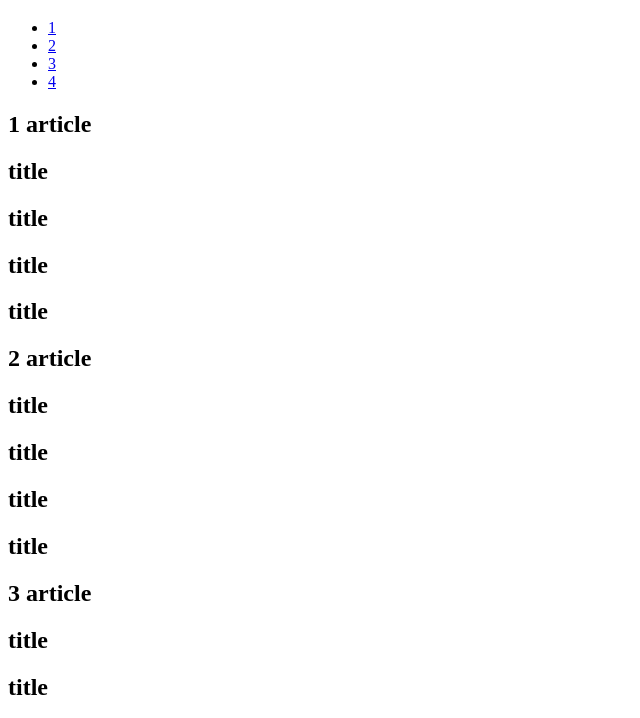
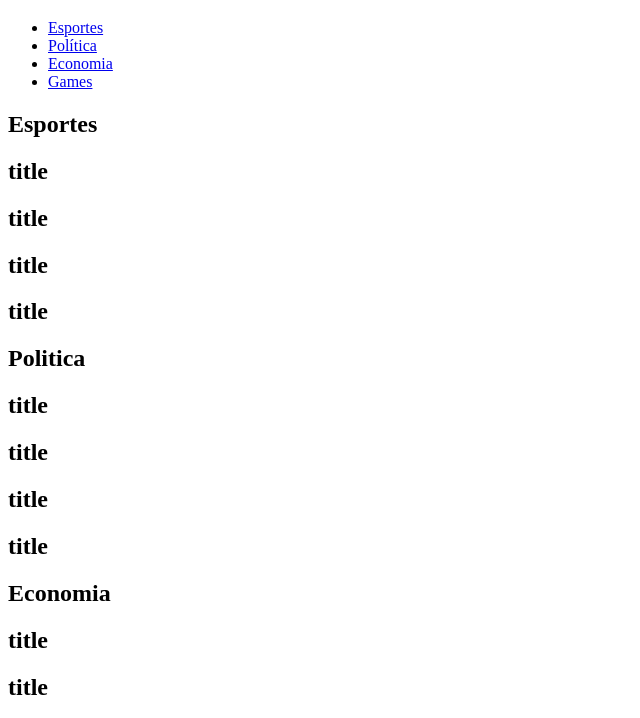
Before and after one commit to Winics/PrimeiroProjeto, a plain HTML site: page index.html in a window 1280 px wide. Shown: the part 61-779 px from the top of the page, without its empty margins (0-640 px from the left). Drawn offline with Linux system fonts and the light colour scheme.

Commit message:
att html

```diff
--- a/index.html
+++ b/index.html
@@ -11,22 +11,22 @@
         <nav>
             <ul>
                 <li>
-                    <a href="#">1</a>
+                    <a href="esportes_id">Esportes</a>
                 </li>
                 <li>
-                    <a href="#">2</a>
+                    <a href="politica_id">Política</a>
                 </li>
                 <li>
-                    <a href="#">3</a>
+                    <a href="economia_id">Economia</a>
                 </li>
                 <li>
-                    <a href="#">4</a>
+                    <a href="games_id">Games</a>
                 </li>
             </ul>
         </nav>
     </header>
-    <section>
-        <h2>1 article</h2>
+    <section id="esportes_id">
+        <h2>Esportes</h2>
         <article>
             <h2>title</h2>
         </article>
@@ -40,8 +40,8 @@
             <h2>title</h2>
         </article>
     </section>
-    <section>
-        <h2>2 article</h2>
+    <section id="politica_id">
+        <h2>Politica</h2>
         <article>
             <h2>title</h2>
         </article>
@@ -55,8 +55,8 @@
             <h2>title</h2>
         </article>
     </section>
-    <section>
-        <h2>3 article</h2>
+    <section id="economia_id">
+        <h2>Economia</h2>
         <article>
             <h2>title</h2>
         </article>
@@ -70,7 +70,7 @@
             <h2>title</h2>
         </article>
     </section>
-    <section>
+    <section id="games_id">
         <h2>4 article</h2>
         <article>
             <h2>Title</h2>
```
